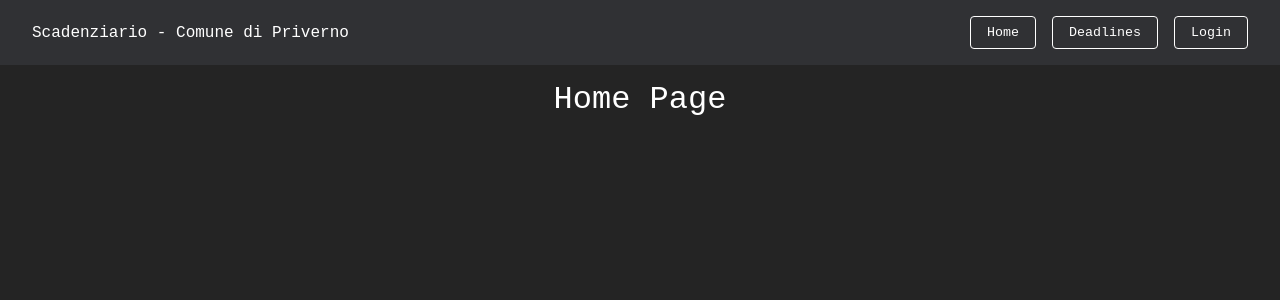
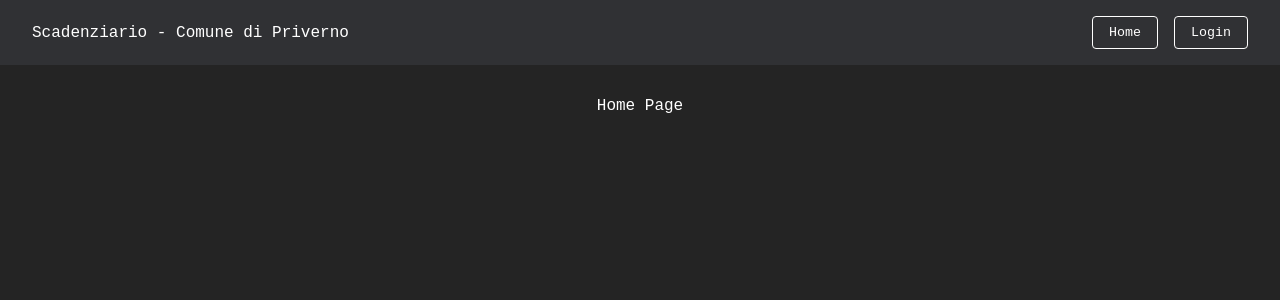
Before and after one commit to Samueletasciotti00/front_deadline, a Vue app: page / in a window 1280 px wide. Shown: the top 300 px of the page. Built offline with nearby package versions, Linux system fonts and the light colour scheme; a web font is replaced by a local one.

Commit message:
feat: components for clienent side navigation

```diff
--- a/src/components/Deadlines.vue
+++ b/src/components/Deadlines.vue
@@ -1,14 +1,16 @@
 <script>
 import axios from "axios";
-
+import { store } from "../store";
 export default {
   name: "Deadlines",
+  setup() {
+    return {store};
+  },
   data() {
     return {
       deadlines: [],
       error: null,
       isLoading: false,
-      permessoAccordato: false
     };
   },
   mounted() {
@@ -33,17 +35,17 @@ export default {
           headers: {
             Authorization: `Bearer ${localStorage.getItem("token")}`,
           },
+
         });
+        const data = response.data;
+        this.deadlines = data;
 
-        const data = response.data;
-        console.log("Dati ottenuti->", data);
-        this.deadlines = data;
-        this.permessoAccordato = true;
+        // Aggiorno lo userRole nell
       } catch (error) {
         console.error("Errore nel caricamento delle deadlines:", error);
         this.error =
           error.response?.data?.message || "Errore durante il caricamento";
-        this.permessoAccordato = false;
+        localStorage.removeItem('token');
       } finally {
         this.isLoading = false;
       }
@@ -53,7 +55,7 @@ export default {
 </script>
 
 <template>
-  <h1>Pagina Delle Deadlines</h1>
+  <!-- <h1>Pagina Delle Deadlines</h1> -->
 
   <div v-if="isLoading">Caricamento...</div>
   <div v-else-if="error" class="error">{{ error }}</div>
@@ -65,7 +67,6 @@ export default {
         <th>Titolo</th>
         <th>Descrizione</th>
         <th>Scadenza</th>
-        <th>Assegnata a</th>
         <th>Azioni</th>
       </tr>
     </thead>
@@ -77,13 +78,12 @@ export default {
         <td>
           {{ formatDate(deadline.deadline) }}
         </td>
-        <td>
-          {{ deadline.taken_by_user_id ? deadline.taken_by_user_id : "Disponibile" }}
-        </td>
+
+
         <td>
           <!-- QUI POI ANDRANNO I BOTTONI -->
           <!-- Esempi (per ora solo placeholder) -->
-          <button class="action-btn">Modifica</button>
+          <button v-if="store.userRole === 'ADMIN' " class="action-btn">Modifica</button>
           <button class="action-btn">Prendi in carico</button>
         </td>
       </tr>
@@ -93,6 +93,10 @@ export default {
 
 
 <style scoped>
+thead{
+    display: run-in;
+}
+
 .error{
     color: #ff6b6b;
     text-align: center;
--- a/src/components/Home.vue
+++ b/src/components/Home.vue
@@ -2,13 +2,20 @@
 </script>
 
 <template>
-  <h1>Home Page</h1>
+
+  <span>Home Page</span>
 </template>
 
 <style scoped>
-h1{
+span{
     color: #fff;
     text-align: center;
     margin-top: 1rem;
+
+    display: flex;
+    justify-content: center;
+    align-items: center;
+    margin-top: 2rem;
 }
+
 </style>
--- a/src/components/Login.vue
+++ b/src/components/Login.vue
@@ -1,8 +1,12 @@
 <script>
 import axios from "axios";
+import { store } from "../store";
 
 export default {
   name: "Login",
+  setup() {
+    return { store };
+  },
   data() {
     return {
       email: "",
@@ -22,30 +26,30 @@ export default {
           email: this.email,
           password: this.password,
         });
-
         const data = response.data;
-        console.log(data);
 
         // Salva il token dalla risposta
         this.token = data.token;
         localStorage.setItem("token", data.token);
-
+        localStorage.setItem("userRole", data.user.role);
         // Opzionalmente salva le info utente
         if (data.email) {
           localStorage.setItem("userEmail", data.email);
         }
-
+        // Salvo il ruolo dell'utente nello store
+        store.userRole = data.user.role;
+        store.loggedIn = true;
         // Reindirizza o emetti un evento di successo
         this.$router.push("/deadlines");
-
       } catch (error) {
         console.error("Errore nel login:", error);
         this.error = error.response?.data?.message || "Errore durante il login";
       } finally {
         this.isLoading = false;
+
       }
-    }
-  }
+    },
+  },
 };
 </script>
 
@@ -82,12 +86,8 @@ export default {
         />
       </div>
 
-      <button
-        type="submit"
-        class="login-btn"
-        :disabled="isLoading"
-      >
-        {{ isLoading ? 'Caricamento...' : 'Login' }}
+      <button type="submit" class="login-btn" :disabled="isLoading">
+        {{ isLoading ? "Caricamento..." : "Login" }}
       </button>
     </form>
   </div>
--- a/src/components/Navbar.vue
+++ b/src/components/Navbar.vue
@@ -1,13 +1,19 @@
 <script>
+import { store } from "../store";
+import { useRouter } from "vue-router";
 
 export default {
-  data() {
+  setup() {
+    const router = useRouter();
 
-    return {
-      name: "Navbar",
-    };
+    function logout() {
+      localStorage.removeItem("token");
+      store.loggedIn = false;
+      router.push("/login"); // cambio pagina SENZA refresh
+    }
 
-  },
+    return { store, logout };
+  }
 };
 </script>
 
@@ -16,21 +22,35 @@ export default {
     <span>Scadenziario - Comune di Priverno</span>
 
     <ul>
-      <li>
-        <a href="Home"><button>Home</button></a>
+      <!-- Mostra se NON loggato -->
+      <li v-if="!store.loggedIn">
+        <router-link to="/"><button>Home</button></router-link>
       </li>
-      <li>
-        <a href="Deadlines"><button>Deadlines</button></a>
+
+      <!-- Mostra Deadlines solo se loggato -->
+      <li v-if="store.loggedIn">
+        <router-link to="/deadlines"><button>Tasks</button></router-link>
       </li>
-      <li>
-        <a href="Login"><button>Login</button></a>
+
+      <!-- Se NON loggato -> mostra Login -->
+      <li v-if="!store.loggedIn">
+        <router-link to="/login"><button>Login</button></router-link>
+      </li>
+
+      <!-- Se loggato -> mostra Logout -->
+      <li v-else>
+        <button @click="logout">Logout</button>
       </li>
     </ul>
   </nav>
 </template>
 
+
 <style scoped>
 /* General */
+button:focus {
+  outline: none;
+}
 nav {
   background-color: #303134;
   color: white;
```
Also changed, not shown: src/style.css (line endings or trailing spaces).
